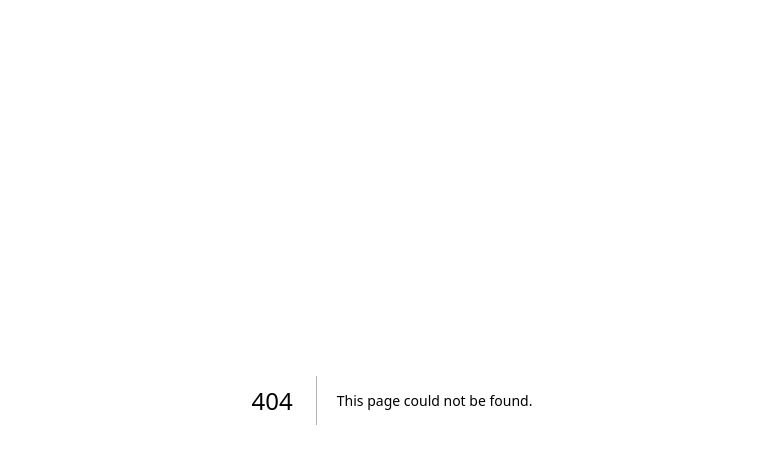
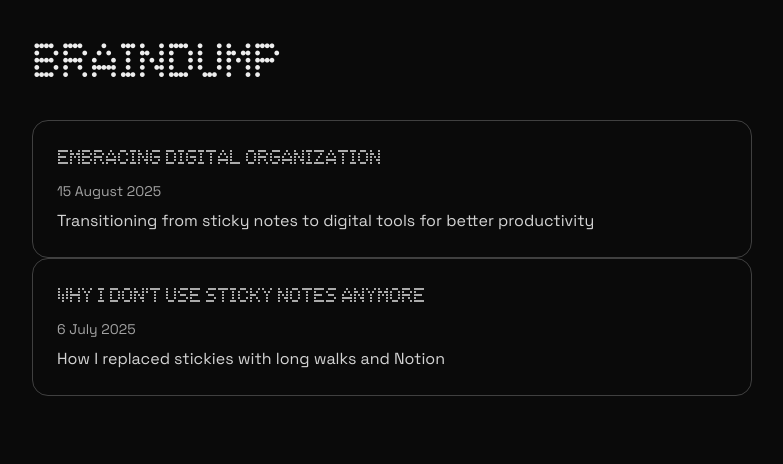
Before and after one commit to AniketRaj314/aniketraj-v2, a Next.js app: page /braindump in a window 1280 px wide. Before the commit this address had no page. Shown: the top 464 px of the page, without its empty margins (248-1031 px from the left). Built offline with nearby package versions, Linux system fonts and the light colour scheme.

Commit message:
Used native Next MDX implementation for braindump

```diff
--- /dev/null
+++ b/content/posts/first-braindump.mdx
@@ -0,0 +1,20 @@
+---
+title: Why I Don't Use Sticky Notes Anymore
+description: How I replaced stickies with long walks and Notion
+date: 2025-07-06
+slug: first-braindump
+image: /aniket-raj-profile.png
+---
+
+## Turns out... I just needed to walk more
+
+When I stopped relying on sticky notes for every task, I noticed my brain had more breathing room.
+Now, I just take short walks and dump thoughts into Notion or Apple Notes later.
+
+### A few reasons why this worked for me:
+
+- Less visual clutter on my desk
+- More intentional screen time
+- Physical movement helped process ideas
+
+~~No more sticky notes everywhere~~
--- /dev/null
+++ b/content/posts/second-braindump.mdx
@@ -0,0 +1,19 @@
+---
+title: Embracing Digital Organization
+description: Transitioning from sticky notes to digital tools for better productivity
+date: 2025-08-15
+slug: second-braindump
+---
+
+## Discovering the Power of Digital Tools
+
+Switching from sticky notes to digital organization tools has transformed my workflow.
+I now use apps like Notion and Evernote to keep track of tasks and ideas efficiently.
+
+### Benefits I've Experienced:
+
+- Enhanced organization and searchability
+- Reduced paper waste and clutter
+- Seamless integration across devices
+
+~~Goodbye, sticky notes!~~
--- /dev/null
+++ b/lib/getPosts.ts
@@ -0,0 +1,51 @@
+import fs from 'fs';
+import path from 'path';
+import matter from 'gray-matter';
+
+const postsDirectory = path.join(process.cwd(), 'content/posts');
+
+export interface Post {
+  title: string;
+  description: string;
+  date: string;
+  slug: string;
+  image?: string;
+  content: string;
+}
+
+export function getAllPosts(): Post[] {
+  const fileNames = fs.readdirSync(postsDirectory);
+  const posts = fileNames
+    .filter((fileName) => fileName.endsWith('.mdx'))
+    .map((fileName) => {
+      const slug = fileName.replace(/\.mdx$/, '');
+      const fullPath = path.join(postsDirectory, fileName);
+      const fileContents = fs.readFileSync(fullPath, 'utf8');
+      const { data, content } = matter(fileContents);
+      return {
+        title: data.title,
+        description: data.description,
+        date: data.date,
+        slug: data.slug || slug,
+        image: data.image || undefined,
+        content,
+      };
+    })
+    .sort((a, b) => new Date(b.date).getTime() - new Date(a.date).getTime());
+  return posts;
+}
+
+export function getPostBySlug(slug: string): Post | null {
+  const fullPath = path.join(postsDirectory, `${slug}.mdx`);
+  if (!fs.existsSync(fullPath)) return null;
+  const fileContents = fs.readFileSync(fullPath, 'utf8');
+  const { data, content } = matter(fileContents);
+  return {
+    title: data.title,
+    description: data.description,
+    date: data.date,
+    slug: data.slug || slug,
+    image: data.image || undefined,
+    content,
+  };
+}
--- a/next.config.mjs
+++ b/next.config.mjs
@@ -1,7 +1,12 @@
+import withMDX from '@next/mdx'
+
 /** @type {import('next').NextConfig} */
 const nextConfig = {
   reactStrictMode: true,
+  experimental: {
+    appDir: true,
+  },
   // Add any other config options you use
 }
 
-export default nextConfig
+export default withMDX()(nextConfig)
--- a/package.json
+++ b/package.json
@@ -10,8 +10,13 @@
     "format": "prettier --write ."
   },
   "dependencies": {
+    "@mdx-js/loader": "^3.1.0",
+    "@mdx-js/react": "^3.1.0",
+    "@mdx-js/runtime": "^2.0.0",
+    "@next/mdx": "^15.3.5",
     "@tailwindcss/typography": "^0.5.16",
     "date-fns": "^4.1.0",
+    "gray-matter": "^4.0.3",
     "next": "^15.3.5",
     "react": "^19.1.0",
     "react-dom": "^19.1.0"
--- /dev/null
+++ b/src/app/braindump/[slug]/page.tsx
@@ -0,0 +1,44 @@
+import { notFound } from 'next/navigation'
+import { getPostBySlug } from '../../../../lib/getPosts'
+import Image from 'next/image'
+import Link from 'next/link'
+import MDXRenderer from '../../../components/MDXRenderer'
+
+interface Props {
+  params: { slug: string }
+}
+
+export default function PostPage({ params }: Props) {
+  const post = getPostBySlug(params.slug)
+  if (!post) return notFound()
+
+  return (
+    <div className="max-w-3xl mx-auto px-6 py-10 space-y-8">
+      <Link href="/braindump" className="text-sm text-neutral-500 hover:underline">
+        ← back to all posts
+      </Link>
+      <h1 className="font-heading text-3xl md:text-5xl">{post.title}</h1>
+      <p className="text-sm text-neutral-400">
+        {new Date(post.date).toLocaleDateString('en-GB', {
+          day: 'numeric',
+          month: 'long',
+          year: 'numeric',
+        })}
+      </p>
+      {post.image && (
+        <div className="my-6">
+          <Image
+            src={post.image}
+            alt=""
+            width={800}
+            height={400}
+            className="rounded-2xl w-full object-cover border border-neutral-800"
+          />
+        </div>
+      )}
+      <article className="prose prose-invert font-body max-w-none">
+        <MDXRenderer code={post.content} />
+      </article>
+    </div>
+  )
+}
--- /dev/null
+++ b/src/app/braindump/page.tsx
@@ -0,0 +1,27 @@
+import Link from 'next/link'
+import { getAllPosts } from '../../../lib/getPosts'
+
+export default function BraindumpPage() {
+  const posts = getAllPosts()
+
+  return (
+    <div className="max-w-3xl mx-auto px-6 py-10 space-y-10">
+      <h1 className="font-heading text-3xl md:text-5xl mb-8">BRAINDUMP</h1>
+      {posts.map((post) => (
+        <Link key={post.slug} href={`/braindump/${post.slug}`}>
+          <div className="border border-neutral-700 rounded-2xl p-6 hover:bg-neutral-900 transition-colors cursor-pointer space-y-2">
+            <h2 className="font-heading text-xl">{post.title.toUpperCase()}</h2>
+            <p className="text-sm text-neutral-400">
+              {new Date(post.date).toLocaleDateString('en-GB', {
+                day: 'numeric',
+                month: 'long',
+                year: 'numeric',
+              })}
+            </p>
+            <p className="text-base font-body text-neutral-300">{post.description}</p>
+          </div>
+        </Link>
+      ))}
+    </div>
+  )
+}
--- /dev/null
+++ b/src/components/MDXRenderer.tsx
@@ -0,0 +1,24 @@
+'use client'
+import { useEffect, useState } from 'react'
+import { MDXProvider } from '@mdx-js/react'
+import * as runtime from 'react/jsx-runtime'
+import { evaluate } from '@mdx-js/mdx'
+
+export default function MDXRenderer({ code }: { code: string }) {
+  const [MDXComponent, setMDXComponent] = useState<React.ComponentType | null>(null)
+
+  useEffect(() => {
+    ;(async () => {
+      const { default: Comp } = await evaluate(code, { ...runtime, useMDXComponents: () => ({}) })
+      setMDXComponent(() => Comp)
+    })()
+  }, [code])
+
+  if (!MDXComponent) return null
+
+  return (
+    <MDXProvider>
+      <MDXComponent />
+    </MDXProvider>
+  )
+}
```
Also changed, not shown: 1 other file (tests, documents, lock files or other folders).
